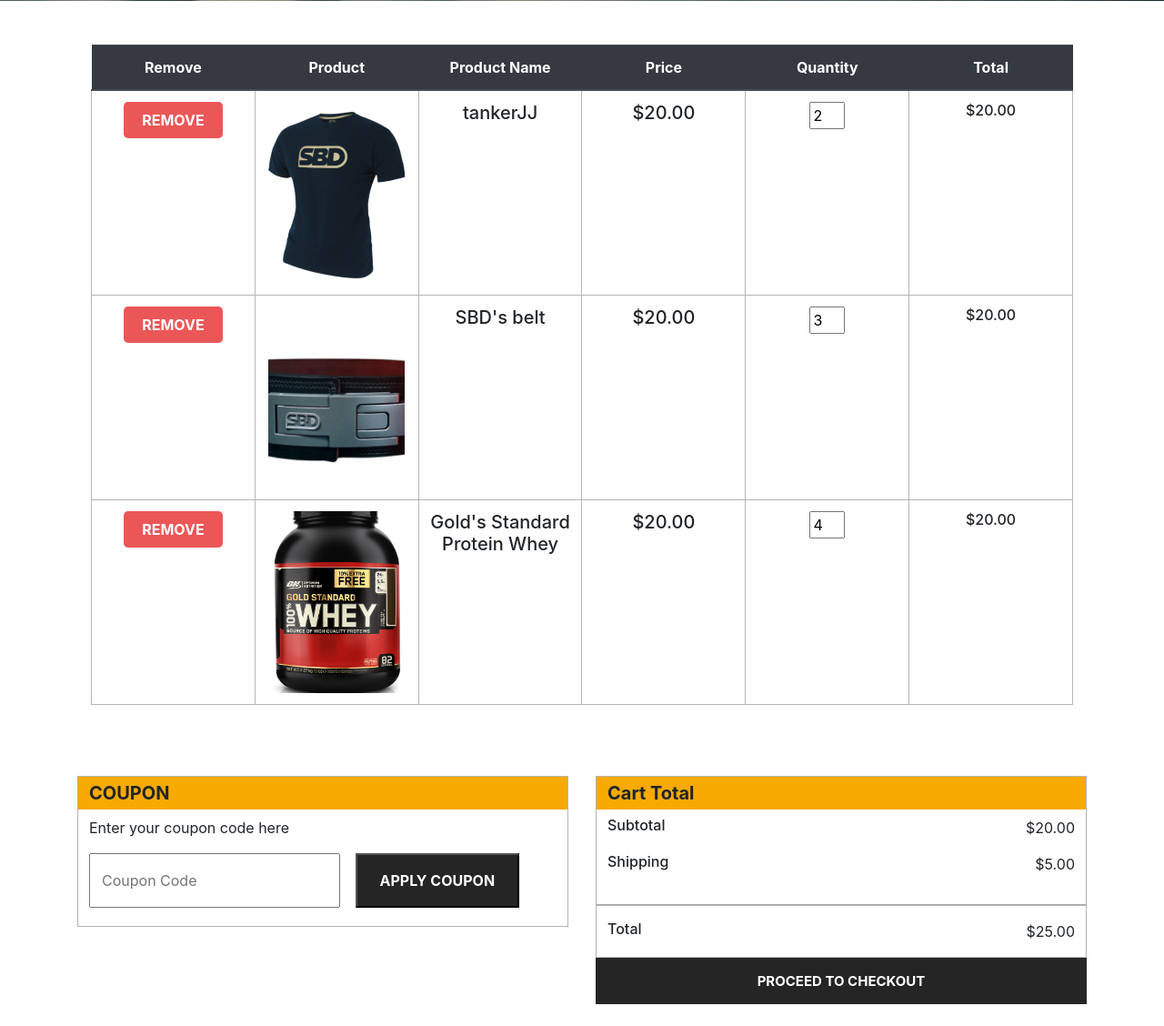
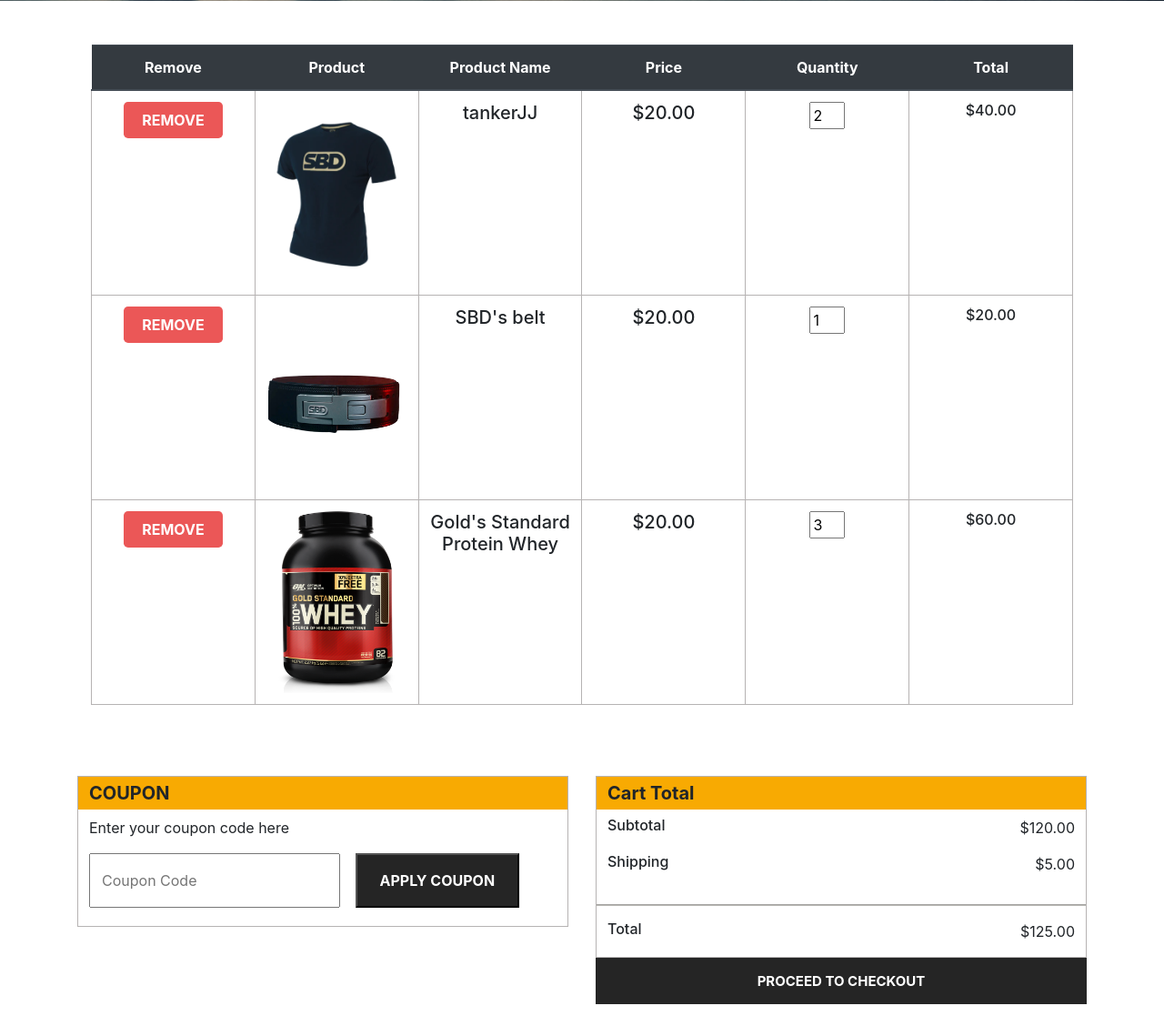
Before and after one commit to Randydom99/INF1005-Project, a PHP site: page /cart.php in a window 1280 px wide. Shown: the part 902-2030 px from the top of the page at 91% size. Run offline with PHP 8.4, Linux system fonts and the light colour scheme; some libraries are stand-ins or nearby versions.

Commit message:
modified the total price to be updated

```diff
--- a/cart.php
+++ b/cart.php
@@ -134,7 +134,7 @@
                                 value="2" min="0" max="10">
                             </td>
                             <td class="total-price">
-                                <h6>$20.00</h6>
+                                <h6>$40.00</h6>
                             </td>
                         </tr>
                         <tr class="cart-row">
@@ -152,7 +152,7 @@
                             </td>
                             <td class="product-quantity">
                                 <input class="w-25 lp-1" type="number"
-                                value="3" min="0" max="10">
+                                value="1" min="0" max="10">
                             </td>
                             <td class="total-price">
                                 <h6>$20.00</h6>
@@ -173,10 +173,10 @@
                             </td>
                             <td class="product-quantity">
                                 <input class="w-25 lp-1" type="number"
-                                value="4" min="0" max="10">
+                                value="3" min="0" max="10">
                             </td>
                             <td class="total-price">
-                                <h6>$20.00</h6>
+                                <h6>$60.00</h6>
                             </td>
                         </tr>
                     </tbody>
@@ -200,7 +200,7 @@
                     <h5>Cart Total</h5>
                     <div class="d-flex justify-content-between">
                         <h6>Subtotal</h6>
-                        <p class="subtotal">$20.00</p>
+                        <p class="subtotal">$120.00</p>
                     </div>
                     <div class="d-flex justify-content-between">
                         <h6>Shipping</h6>
@@ -209,7 +209,7 @@
                     <hr class="second-hr">
                     <div class="d-flex justify-content-between">
                         <h6>Total</h6>
-                        <p>$25.00</p>
+                        <p class="total">$125.00</p>
                     </div>
 
 
--- a/css/cart.css
+++ b/css/cart.css
@@ -196,7 +196,8 @@
 #cart-container table tbody img{
     height: 200px;
     width: 150px;
-    object-fit: cover;
+    object-fit: contain;
+
 }
 
 #cart-container table tbody h5{
--- a/js/cart.js
+++ b/js/cart.js
@@ -22,6 +22,8 @@ function removeCartItem(event){
 function updateCartTotal() {
     var cartItemContainer = document.getElementsByClassName('cart-items')[0];
     var cartRows = cartItemContainer.getElementsByClassName('cart-row');
+    var subtotal = 0;
+    var shipping = 5;
     var total = 0;
     for (var i = 0; i < cartRows.length; i++) {
         var cartRow = cartRows[i];
@@ -29,11 +31,14 @@ function updateCartTotal() {
         var quantityElement = cartRow.getElementsByClassName('w-25 lp-1')[0];
         var price = parseFloat(priceElement.innerText.replace('$', ''));
         var quantity = quantityElement.value; //gives me quanity of other products for some reason
-//        console.log(quantity);
-        total = total + (price * quantity);
-        console.log(price * quantity);
+        console.log(quantity);
+        subtotal = subtotal + (price * quantity);
+        total = subtotal + shipping;
+//        console.log(price * quantity);
 
     }
-    document.getElementsByClassName('subtotal')[0].innerText = '$' + total.toFixed(2);
+    document.getElementsByClassName('subtotal')[0].innerText = '$' + subtotal.toFixed(2);
+    document.getElementsByClassName('total')[0].innerText = '$' + total.toFixed(2);
+
 
 }
```
